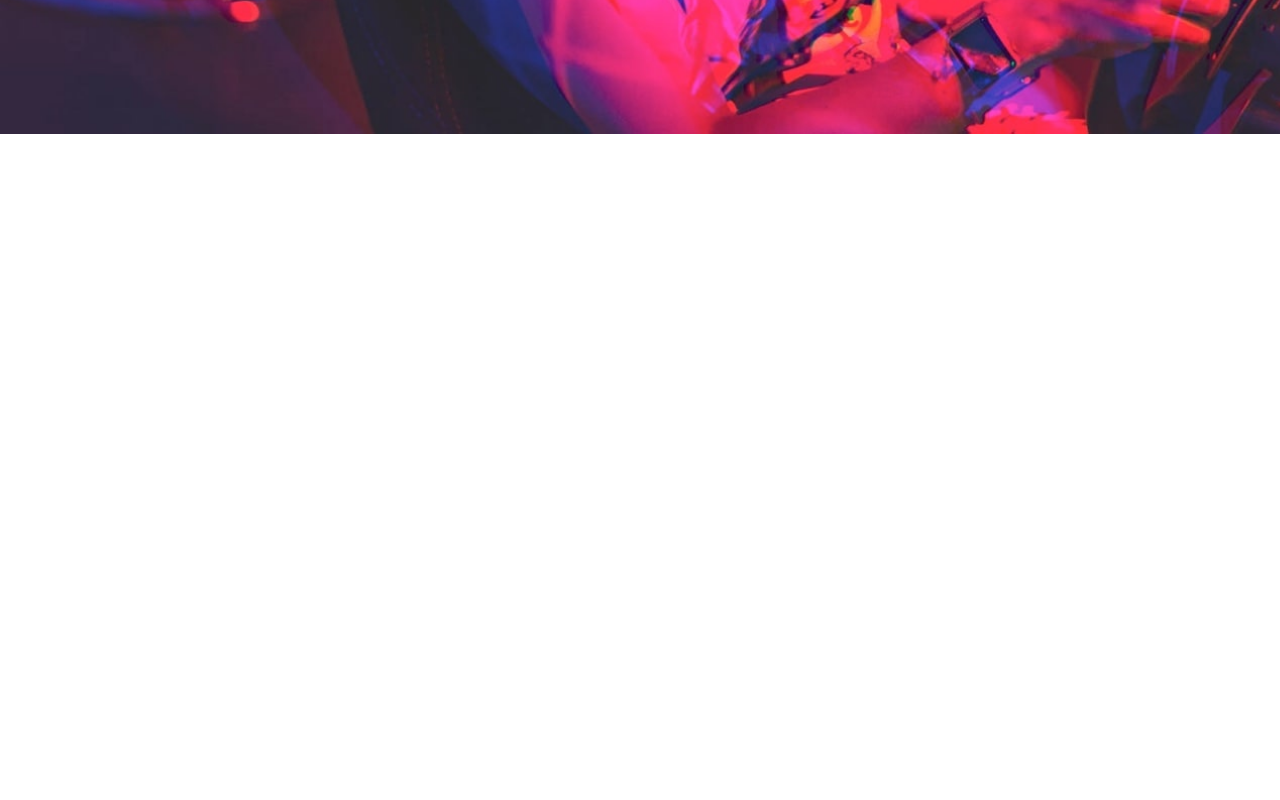
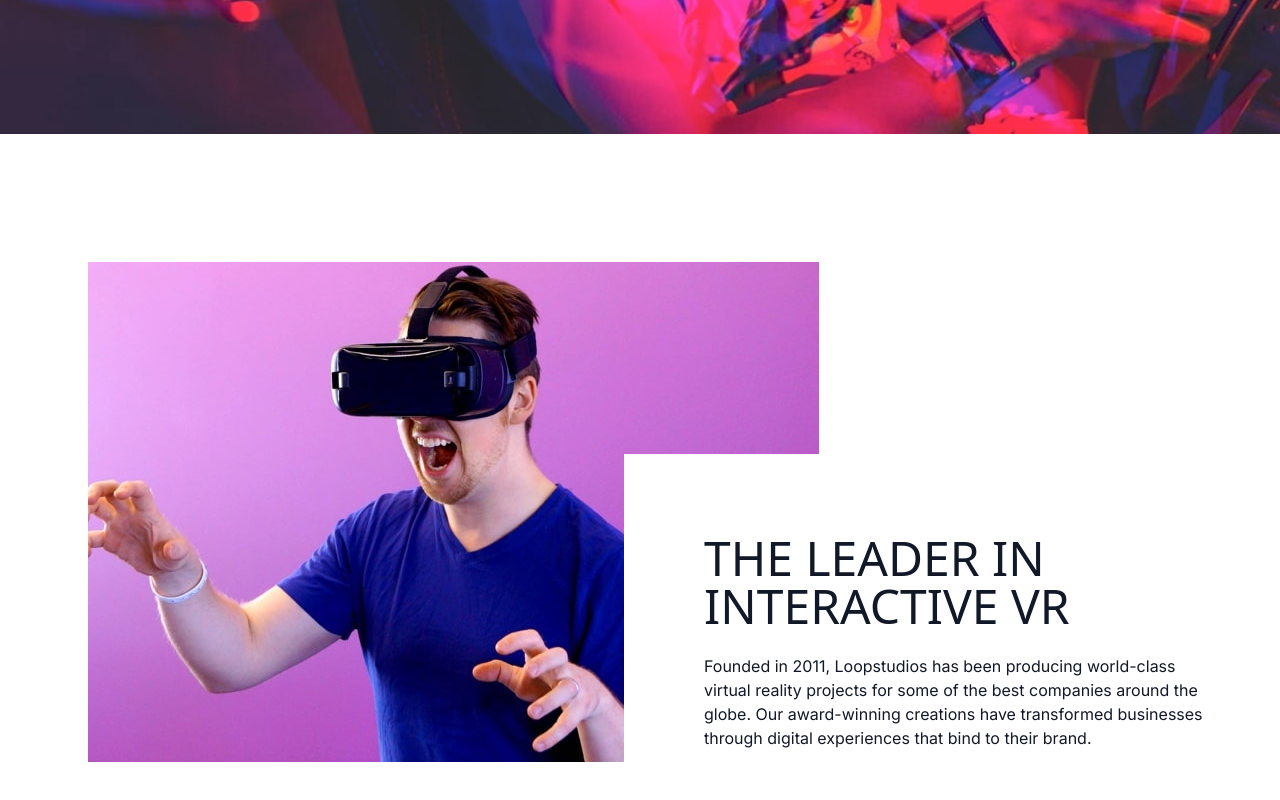
Before and after one commit to bryanbuitrago/loopstudios, a Next.js app: page / in a window 1280 px wide. Shown: the part 522-1322 px from the top of the page. Before the commit the page ends 800 px from the top, so only its background shows below. Built offline with nearby package versions, Linux system fonts and the light colour scheme.

Commit message:
Add FeatureSection component.

```diff
--- a/src/app/page.js
+++ b/src/app/page.js
@@ -1,9 +1,11 @@
+import FeatureSection from '@/components/features/FeatureSection';
 import HeroSection from '@/components/hero/HeroSection';
 
 export default function Home() {
   return (
     <main>
       <HeroSection />
+      <FeatureSection />
     </main>
   );
 }
```
